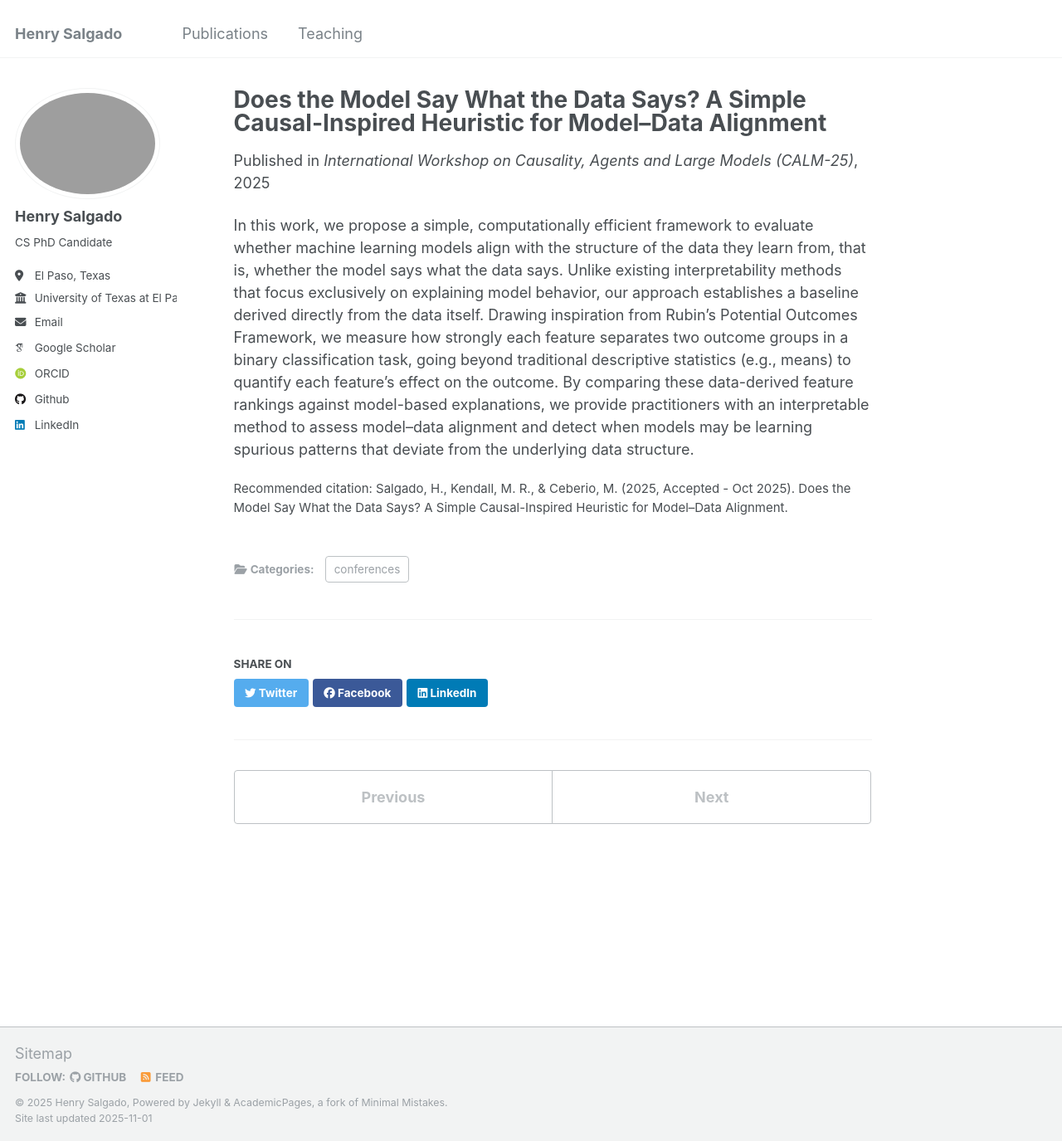
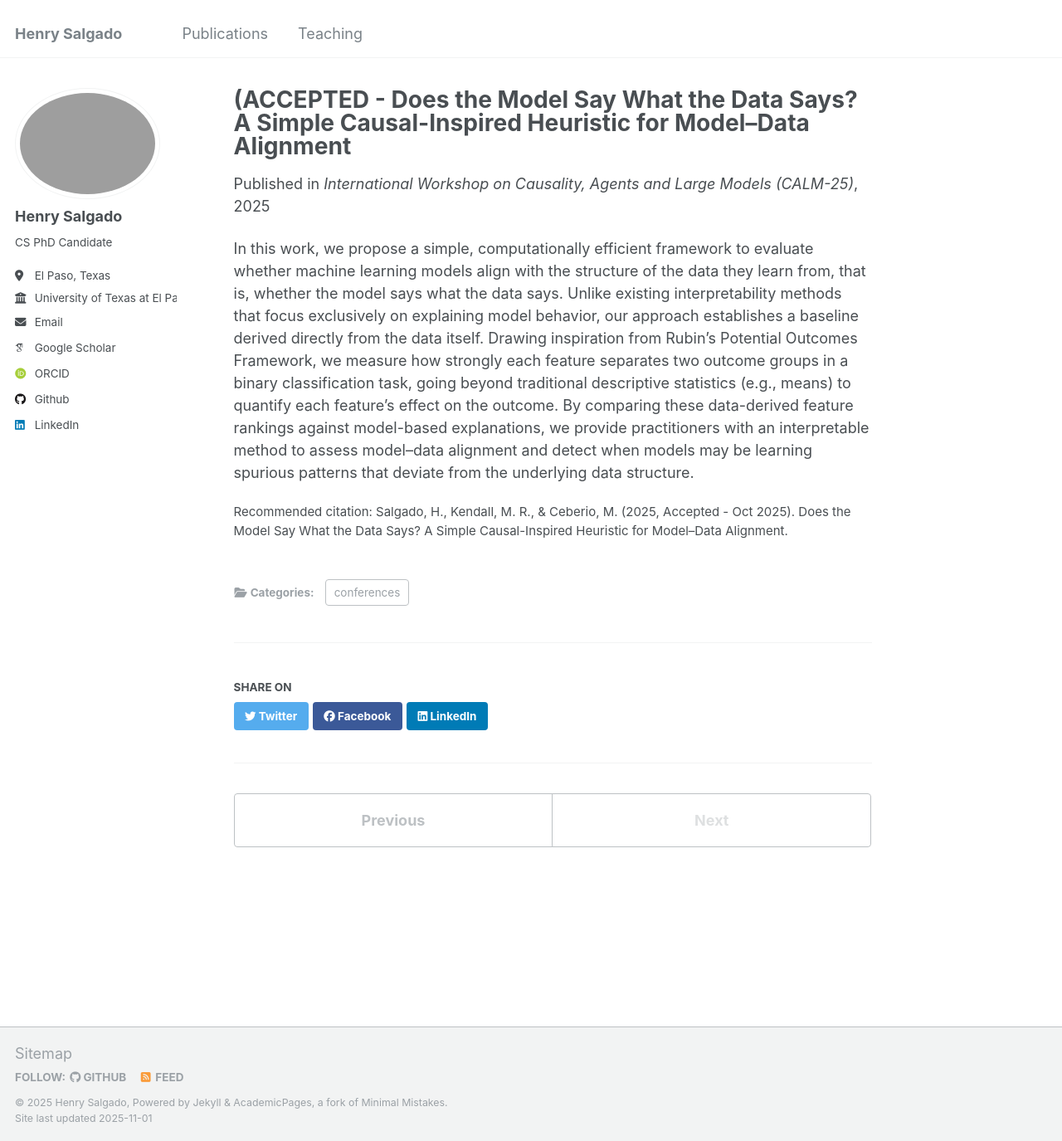
Before and after one commit to eigenhenry/eigenhenry.github.io, a Jekyll site: the page built from _publications/2025-10-25-causal-inspired-7.md, in a window 1280 px wide and 1375 px high. Shown: the whole window at 83% size. Built offline with Jekyll 4.4.1, drawn with Linux system fonts in a browser that asks for light colours; some web fonts are replaced.

Commit message:
Update publication details for causal-inspired paper

```diff
--- a/_publications/2025-10-25-causal-inspired-7.md
+++ b/_publications/2025-10-25-causal-inspired-7.md
@@ -1,9 +1,9 @@
 ---
-title: "Does the Model Say What the Data Says? A Simple Causal-Inspired Heuristic for Model–Data Alignment"
+title: "(ACCEPTED - Does the Model Say What the Data Says? A Simple Causal-Inspired Heuristic for Model–Data Alignment"
 collection: publications
 category: conferences
 permalink: ""
-date: 2025-06-25
+date: 2025-10-25
 venue: "International Workshop on Causality, Agents and Large Models (CALM-25)"
 citation: "Salgado, H., Kendall, M. R., & Ceberio, M. (2025, Accepted - Oct 2025). Does the Model Say What the Data Says? A Simple Causal-Inspired Heuristic for Model–Data Alignment."
 ---
```
